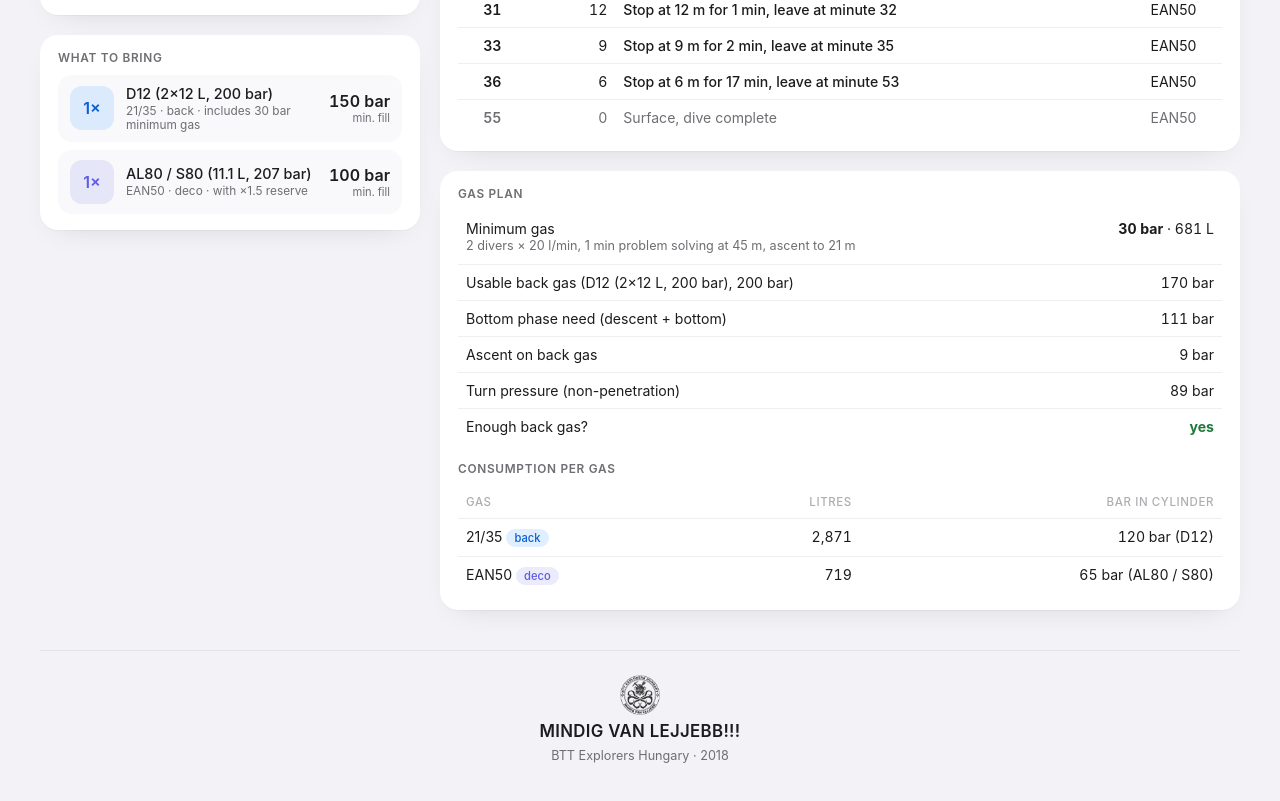
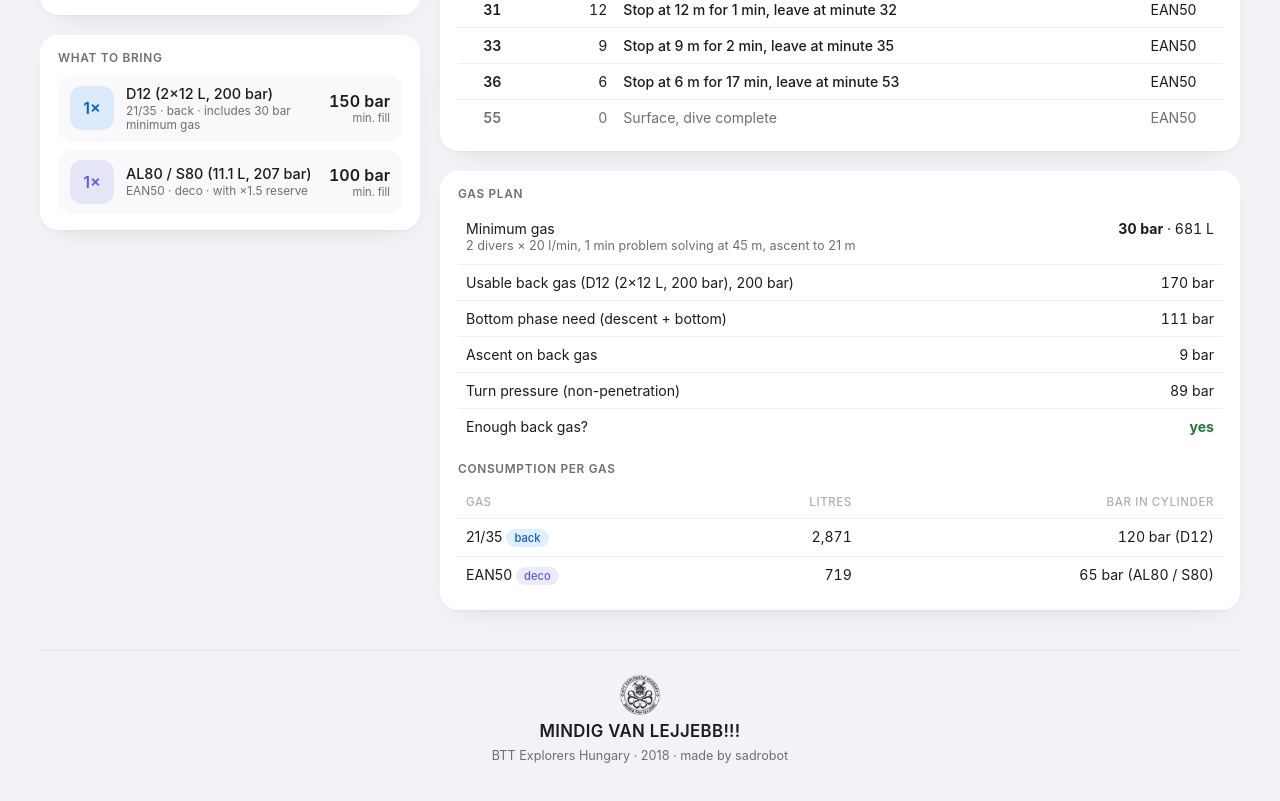
Before and after one commit to krisztianhari-wq/BTT-dive-planner, a React (Vite) app: page / in a window 1280 px wide. Shown: the part 1067-1868 px from the top of the page. Built offline with nearby package versions, Linux system fonts and the light colour scheme.

Commit message:
Credit sadrobot in footer, print sheet, README and package metadata

```diff
--- a/package.json
+++ b/package.json
@@ -1,6 +1,7 @@
 {
   "name": "gue-dive-planner",
   "private": true,
+  "author": "sadrobot",
   "version": "0.4.1",
   "type": "module",
   "scripts": {
--- a/src/ui/App.tsx
+++ b/src/ui/App.tsx
@@ -442,7 +442,7 @@ export function App() {
       <footer className="footer">
         <img src={logoUrl} alt="" aria-hidden="true" />
         <span className="motto">Mindig van lejjebb!!!</span>
-        <span className="small">BTT Explorers Hungary · 2018</span>
+        <span className="small">BTT Explorers Hungary · 2018 · made by sadrobot</span>
       </footer>
     </div>
   );
--- a/src/ui/PrintSheet.tsx
+++ b/src/ui/PrintSheet.tsx
@@ -144,7 +144,7 @@ export function PrintSheet(d: PrintData) {
         <img src={logoUrl} alt="" />
         <div>
           <div className="ps-motto">Mindig van lejjebb!!!</div>
-          <div>BTT Explorers Hungary · 2018 · {t.printDisclaimer}</div>
+          <div>BTT Explorers Hungary · 2018 · made by sadrobot · {t.printDisclaimer}</div>
         </div>
       </footer>
     </div>
```
Also changed, not shown: 2 other files (tests, documents, lock files or other folders).
